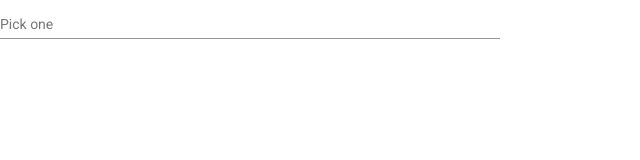
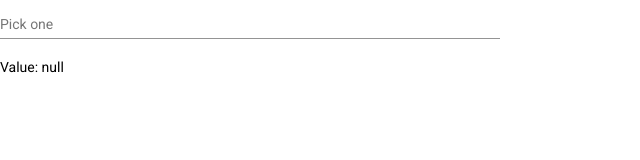
Before and after one commit to merlinpratheesh/basicrepo, an Angular app: page / in a window 1280 px wide. Shown: the top 160 px of the page, without its empty margins (0-640 px from the left). Built offline with nearby package versions, Linux system fonts and the light colour scheme.

Commit message:
InitialCommit

```diff
--- a/src/app/app.component.html
+++ b/src/app/app.component.html
@@ -16,4 +16,9 @@
     </mat-autocomplete>
 <!-- #enddocregion mat-autocomplete -->
   </mat-form-field>
+
+
 </form>
+<p>
+  Value: {{ myControl.value | json}}
+</p>
```
